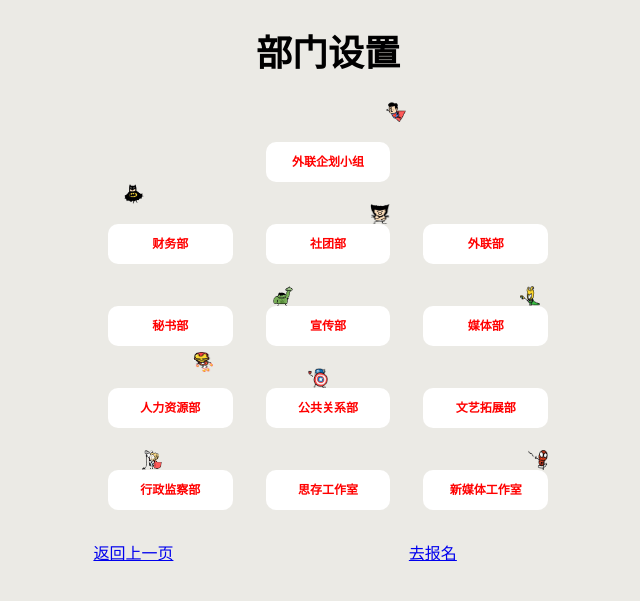
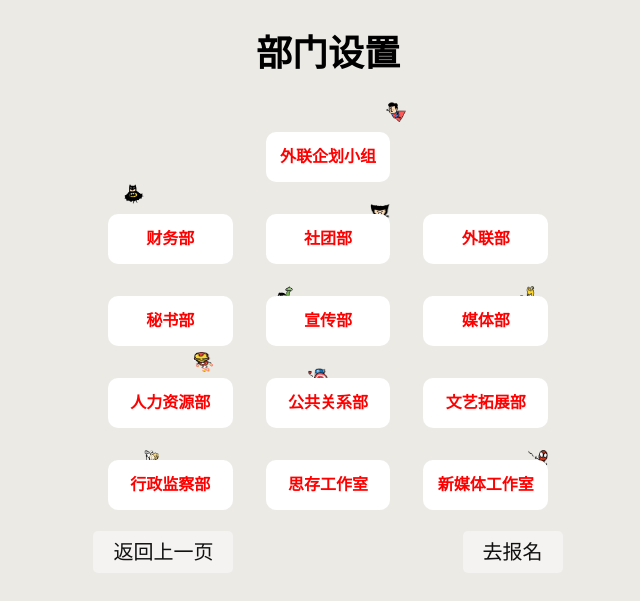
Before and after one commit to SicunStudio/signup-django, a Django app: page /intro in a window 1280 px wide. Shown: the top 601 px of the page, without its empty margins (312-952 px from the left). Run offline with Django 3.2, Linux system fonts and the light colour scheme.

Commit message:
adjust depart list

```diff
--- a/index/static/index/css/intro_index.css
+++ b/index/static/index/css/intro_index.css
@@ -1,5 +1,5 @@
 * {
-	font-family: 幼圆;
+	font-family: 微软雅黑;
 }
 #body{
 	max-width:480px;
@@ -24,11 +24,11 @@ table td {
 	border-radius: 10px;
 	color: red;
 	font-weight: bold;
-	font-size: 12px;
+	font-size: 16px;
 	background-color: white;
 	width: 80%;
-	height: 40px;
-	line-height: 40px;
+	height: 50px;
+	line-height: 50px;
 	position: absolute;
 	bottom: 0px;
 	left: 10%;
@@ -38,3 +38,15 @@ img {
 	width: 20px;
 	height: 20px;
 }
+.back-last {
+		font-family: 微软雅黑;
+		text-decoration: none;
+		background-color: #f4f3f1;
+		color: #111111;
+		border-radius: 5px;
+		font-size: 20px;
+		line-height: 32px;
+		text-align: center;
+		padding: 10px 20px;
+
+	}
--- a/index/templates/index/intro/index.html
+++ b/index/templates/index/intro/index.html
@@ -48,9 +48,9 @@
 					<a href="{% url 'index:intro_index' %}/xm"><div class="name">新媒体工作室</div></a></td>
 			</tr>
             <tr>
-                <td><a href="#" onclick="javascript:history.back(-1);">返回上一页</a></td>
+                <td><a href="#" class="back-last" onclick="javascript:history.back(-1);">返回上一页</a></td>
                 <td>&nbsp;</td>
-                <td><a href="{% url 'join:join_submit' %}">去报名</a></td>
+                <td align="right"><a class="back-last" href="{% url 'join:join_submit' %}">去报名</a></td>
             </tr>
 		</table>
 	</center>
--- a/index/templates/index/intro/intro_base.html
+++ b/index/templates/index/intro/intro_base.html
@@ -14,7 +14,7 @@
 <div class="content">
     {% block content %}{% endblock %}
 </div>
-    <a href="#" onclick="javascript:history.back(-1);">返回上一页</a>
+    <a href="#" class="back-last" onclick="javascript:history.back(-1);">返回上一页</a>
 </center>
 </div>
 </body>
```
Also changed, not shown: index/static/index/css/intro_base.css (+13 -0 lines).
